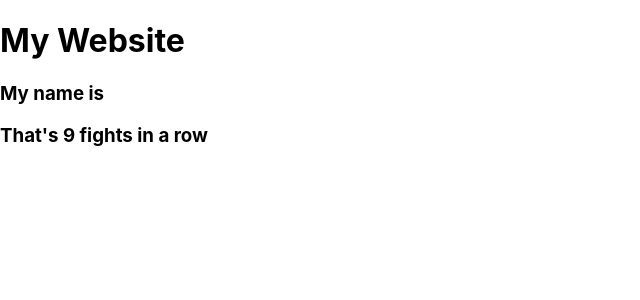
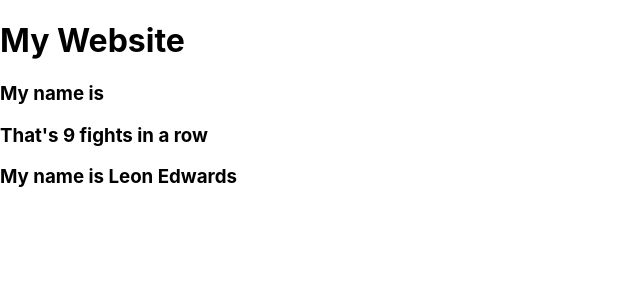
Before and after one commit to fisamodo/Diplomski-cicd, a React (Create React App) app in the folder frontend/: page / in a window 1280 px wide. Shown: the top 300 px of the page, without its empty margins (0-640 px from the left). Built offline with nearby package versions, Linux system fonts and the light colour scheme; no server answers.

Commit message:
Feature 2 is done

```diff
--- a/frontend/src/App.js
+++ b/frontend/src/App.js
@@ -19,7 +19,7 @@ function App() {
       <h1>My Website</h1>
       <h3>My name is {userName}</h3>
       <h3>That's 9 fights in a row</h3>
-
+      <h3>My name is Leon Edwards</h3>
     </>
   );
 }
```
